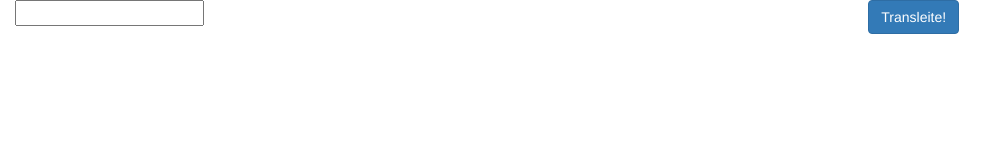
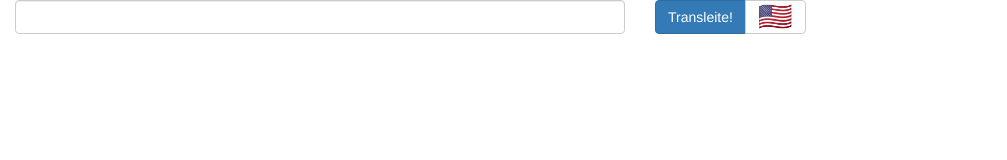
Before and after one commit to Lucca-mito/transleite, a plain HTML site: page index.html in a window 1280 px wide. Shown: the whole page, without its empty margins (0-1007 px from the left). Drawn offline with Linux system fonts and the light colour scheme.

Commit message:
Started working on the Accent button

```diff
--- a/index.html
+++ b/index.html
@@ -12,12 +12,15 @@
 	</head>
 	<body>
 		<div class="container-fluid">
-			<div class="row">
-				<div class="col-xs-8">
-					<input type="text">
+			<div class="row" id="input-row">
+				<div class="col-xs-6">
+					<input class="form-control"/>
 				</div>
-				<div class="col-xs-4">
-					<button type="button" class="btn btn-primary">Transleite!</button>
+				<div class="col-xs-6">
+					<div class="btn-group">
+						<button class="btn btn-primary">Transleite!</button>
+						<button class="btn btn-default" id="accent">🇺🇸</button>
+					</div>
 				</div>
 			</div>
 			<div class="row">
--- a/style.css
+++ b/style.css
@@ -1,6 +1,13 @@
 /*.container-fluid {
 	border: 1px solid;
 }*/
+
+#accent {
+  font-size: 2em;
+  line-height: 20px;
+  text-align: center;
+}
+
 .loader {
   border: 8px solid #f3f3f3;
   border-radius: 50%;
```
